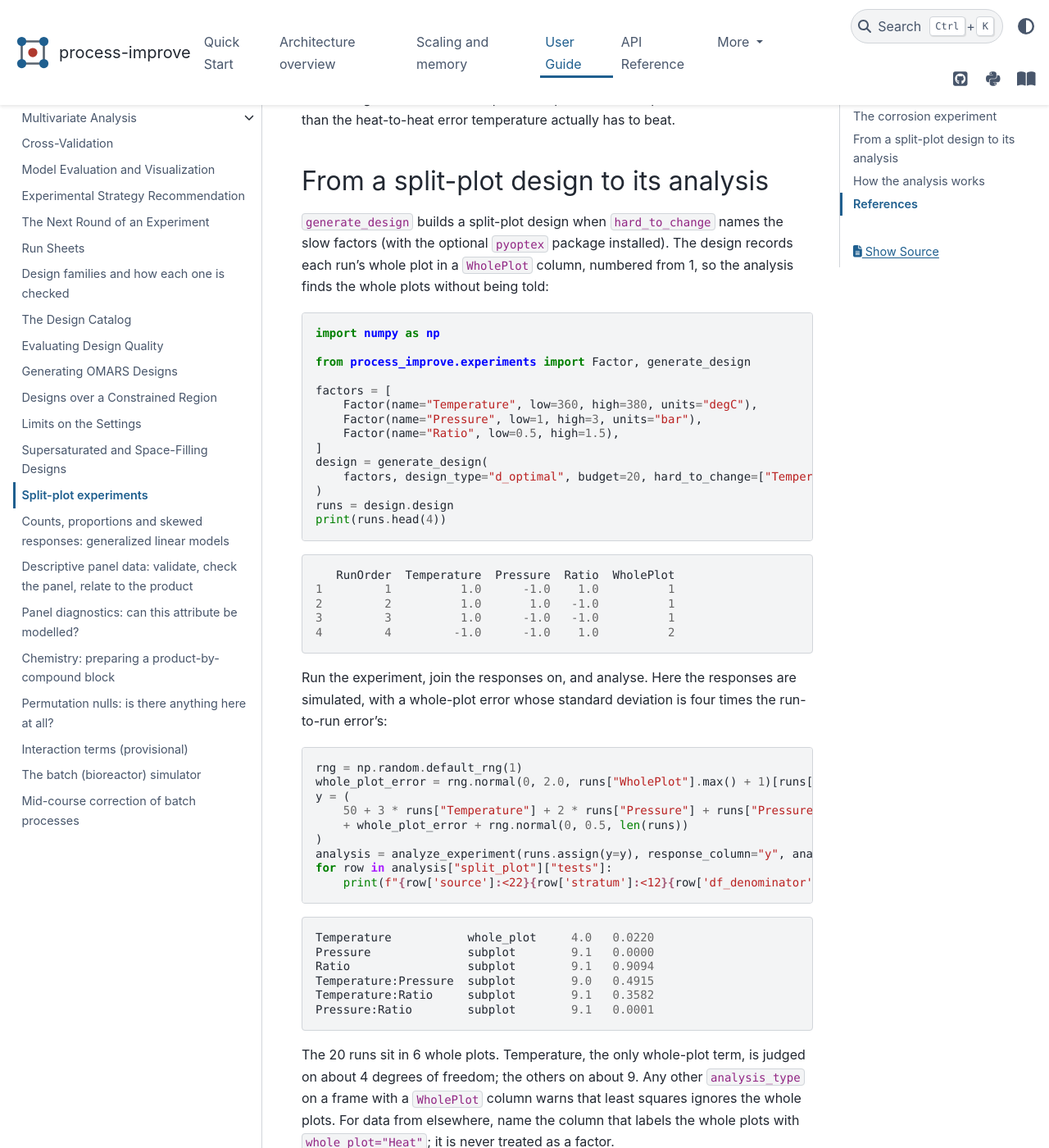
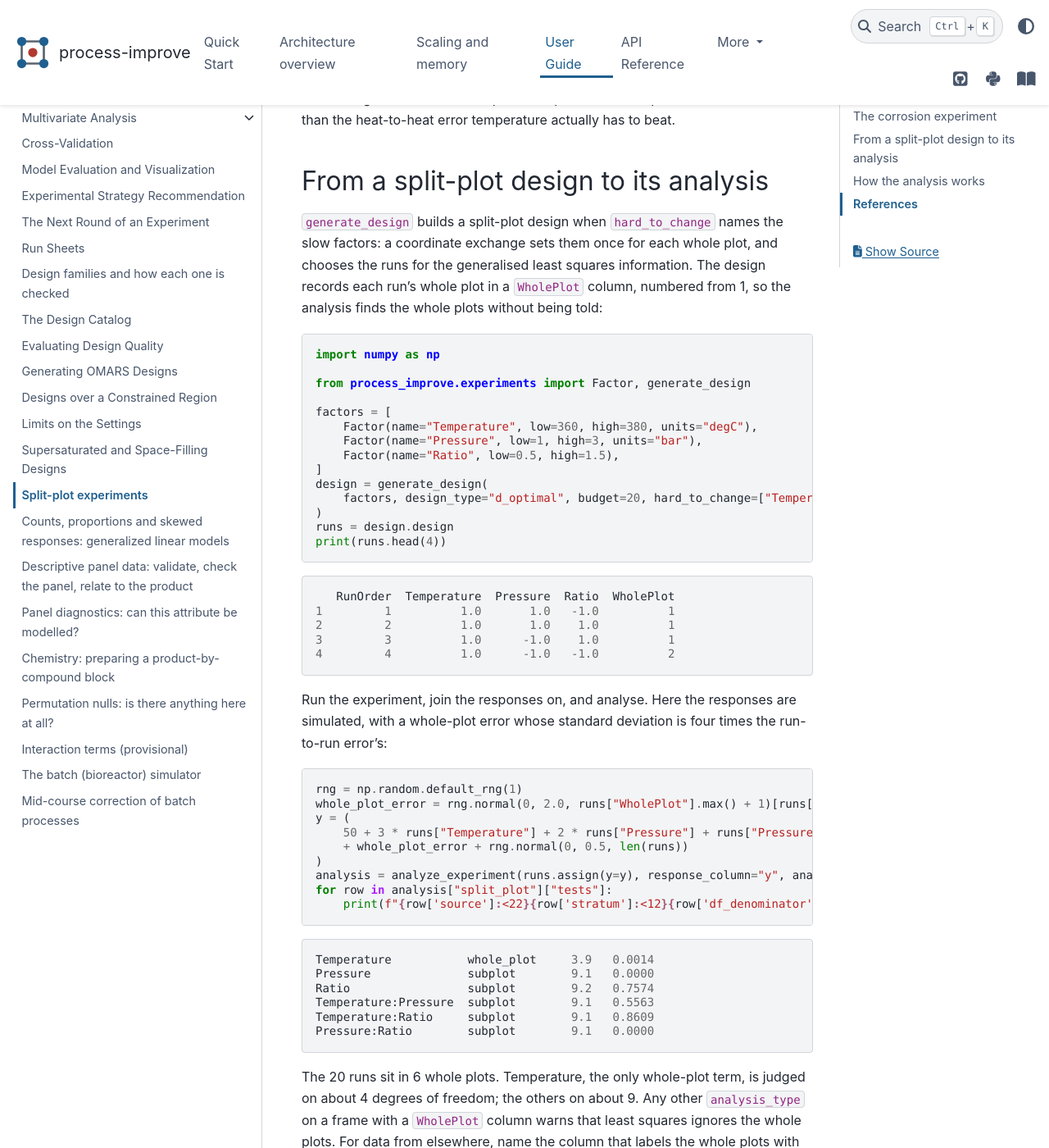
Before and after one commit to kgdunn/process-improve, a Sphinx documentation site: the page built from docs/user_guide/split_plot_analysis.rst, in a window 1280 px wide and 1400 px high, scrolled down 1856 px. Shown: the whole window at 82% size. Built offline with Sphinx 7.4.7 and the PyData theme 0.15.4, drawn with Linux system fonts in a browser that asks for light colours.

Commit message:
Say in the docs that split-plot designs no longer need pyoptex
The split-plot guide's example now prints the design and the tests the
built-in search gives, and the architecture notes, the constrained-design
guide and the generate_design tool's description no longer send readers
to pyoptex for a split-plot design.

Co-Authored-By: Claude Opus 5.5 <noreply@anthropic.com>
Claude-Session: https://claude.ai/code/session_018Rw6NdZALfxYkcPLPfsTB5

```diff
--- a/docs/architecture.rst
+++ b/docs/architecture.rst
@@ -43,8 +43,9 @@ Conventions every subpackage follows
   ``hotellings_t2_``) and are set only in ``fit()``, never in ``__init__``.
 - **Optional dependencies live in extras.** Plotting (plotly / ridgeplot),
   the batch and MCP layers are installed via ``[plotting]`` / ``[batch]`` /
-  ``[mcp]`` extras (ENG-13); every design array, Taguchi included, is in the
-  core, and split-plot designs use pyoptex, installed separately. Modules
+  ``[mcp]`` extras (ENG-13); every design array, Taguchi and split-plot
+  designs included, is in the core, and pyoptex, installed separately, is an
+  optional backend for the optimal designs. Modules
   import optional dependencies through a ``_MissingExtra``
   stand-in so a missing optional dependency only fails when the feature is
   actually used, not at import time.
--- a/docs/user_guide/constrained_designs.rst
+++ b/docs/user_guide/constrained_designs.rst
@@ -205,8 +205,8 @@ at the boundary.
 
 These designs come from the built-in exchange, which is the default for every optimal
 design, so the same call gives the same design whether or not the optional pyoptex
-package is installed. pyoptex is used for split-plot designs (``hard_to_change``), or
-when asked for with ``backend="pyoptex"``.
+package is installed. A split-plot design (``hard_to_change``) comes from the built-in
+coordinate exchange; pyoptex is used only when asked for with ``backend="pyoptex"``.
 
 Choosing runs from a list: candidate sets
 -----------------------------------------
--- a/docs/user_guide/split_plot_analysis.rst
+++ b/docs/user_guide/split_plot_analysis.rst
@@ -88,9 +88,10 @@ From a split-plot design to its analysis
 ----------------------------------------
 
 ``generate_design`` builds a split-plot design when ``hard_to_change`` names the slow
-factors (with the optional ``pyoptex`` package installed). The design records each
-run's whole plot in a ``WholePlot`` column, numbered from 1, so the analysis finds the
-whole plots without being told:
+factors: a coordinate exchange sets them once for each whole plot, and chooses the runs
+for the generalised least squares information. The design records each run's whole plot
+in a ``WholePlot`` column, numbered from 1, so the analysis finds the whole plots without
+being told:
 
 .. code-block:: python
 
@@ -112,10 +113,10 @@ whole plots without being told:
 ::
 
       RunOrder  Temperature  Pressure  Ratio  WholePlot
-   1         1          1.0      -1.0    1.0          1
-   2         2          1.0       1.0   -1.0          1
-   3         3          1.0      -1.0   -1.0          1
-   4         4         -1.0      -1.0    1.0          2
+   1         1          1.0       1.0   -1.0          1
+   2         2          1.0       1.0    1.0          1
+   3         3          1.0      -1.0    1.0          1
+   4         4          1.0      -1.0   -1.0          2
 
 Run the experiment, join the responses on, and analyse. Here the responses are
 simulated, with a whole-plot error whose standard deviation is four times the run-to-run error's:
@@ -134,12 +135,12 @@ simulated, with a whole-plot error whose standard deviation is four times the ru
 
 ::
 
-   Temperature           whole_plot     4.0   0.0220
+   Temperature           whole_plot     3.9   0.0014
    Pressure              subplot        9.1   0.0000
-   Ratio                 subplot        9.1   0.9094
-   Temperature:Pressure  subplot        9.0   0.4915
-   Temperature:Ratio     subplot        9.1   0.3582
-   Pressure:Ratio        subplot        9.1   0.0001
+   Ratio                 subplot        9.2   0.7574
+   Temperature:Pressure  subplot        9.1   0.5563
+   Temperature:Ratio     subplot        9.1   0.8609
+   Pressure:Ratio        subplot        9.1   0.0000
 
 The 20 runs sit in 6 whole plots. Temperature, the only whole-plot term, is judged on
 about 4 degrees of freedom; the others on about 9. Any other ``analysis_type`` on a
```
Also changed, not shown: 2 other files.
